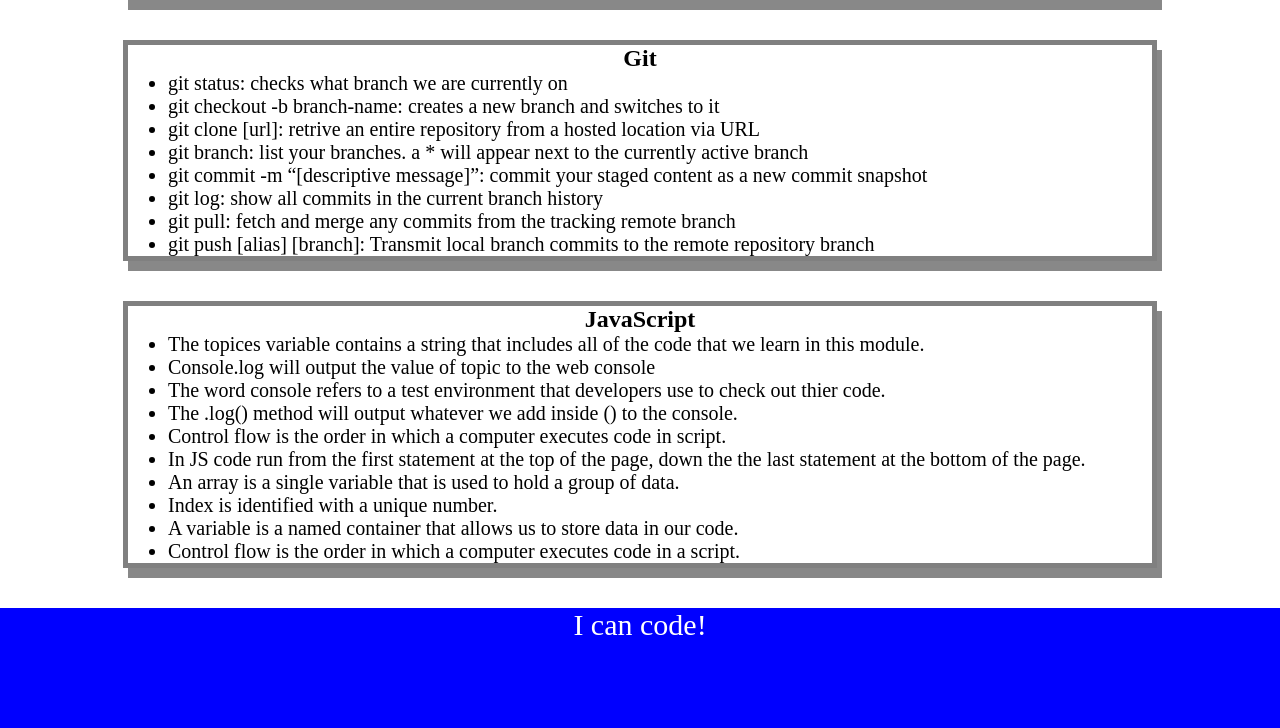
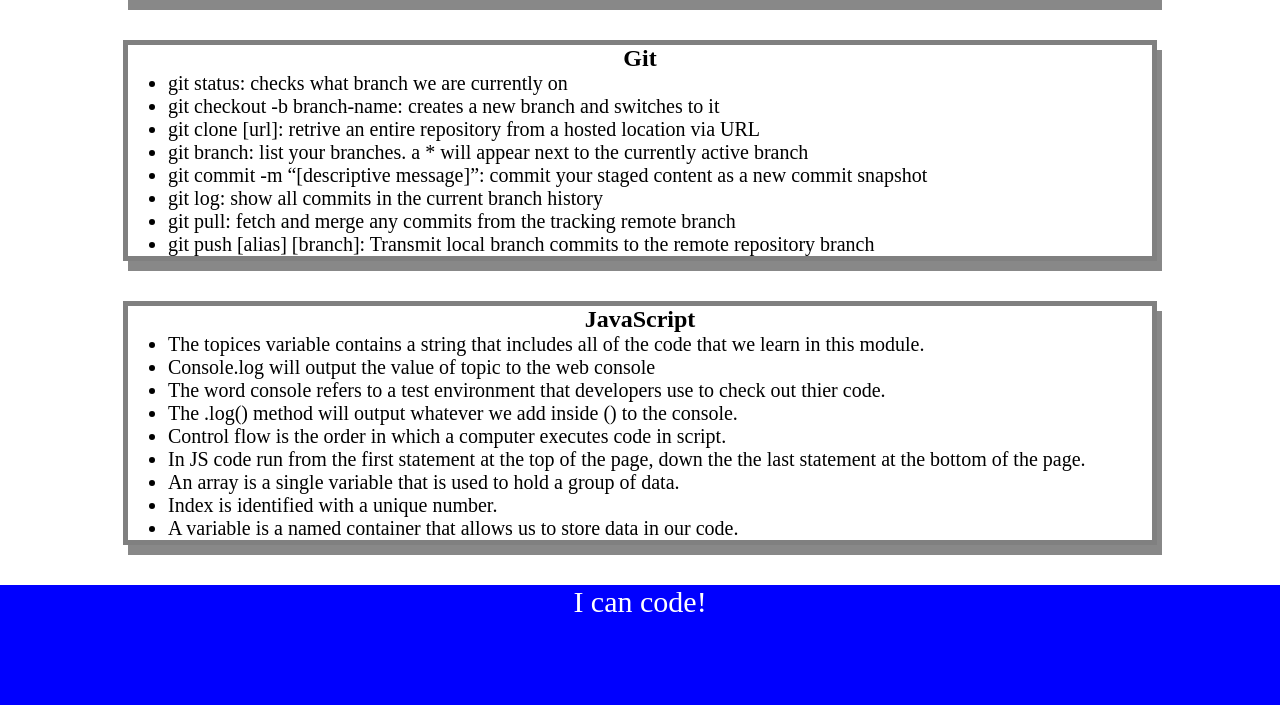
Before and after one commit to FonKnp/prework-study-guide, a plain HTML site: page index.html in a window 1280 px wide. Shown: the part 665-1393 px from the top of the page. After the commit the page ends 1370 px from the top, so only its background shows below. Drawn offline with Linux system fonts and the light colour scheme.

Commit message:
delete repeat statement in index

```diff
--- a/index.html
+++ b/index.html
@@ -74,7 +74,6 @@
           <li>An array is a single variable that is used to hold a group of data.</li>
           <li>Index is identified with a unique number.</li>
           <li>A variable is a named container that allows us to store data in our code.</li>
-          <li>Control flow is the order in which a computer executes code in a script.</li>
         </ul>
 
       </section>
```
